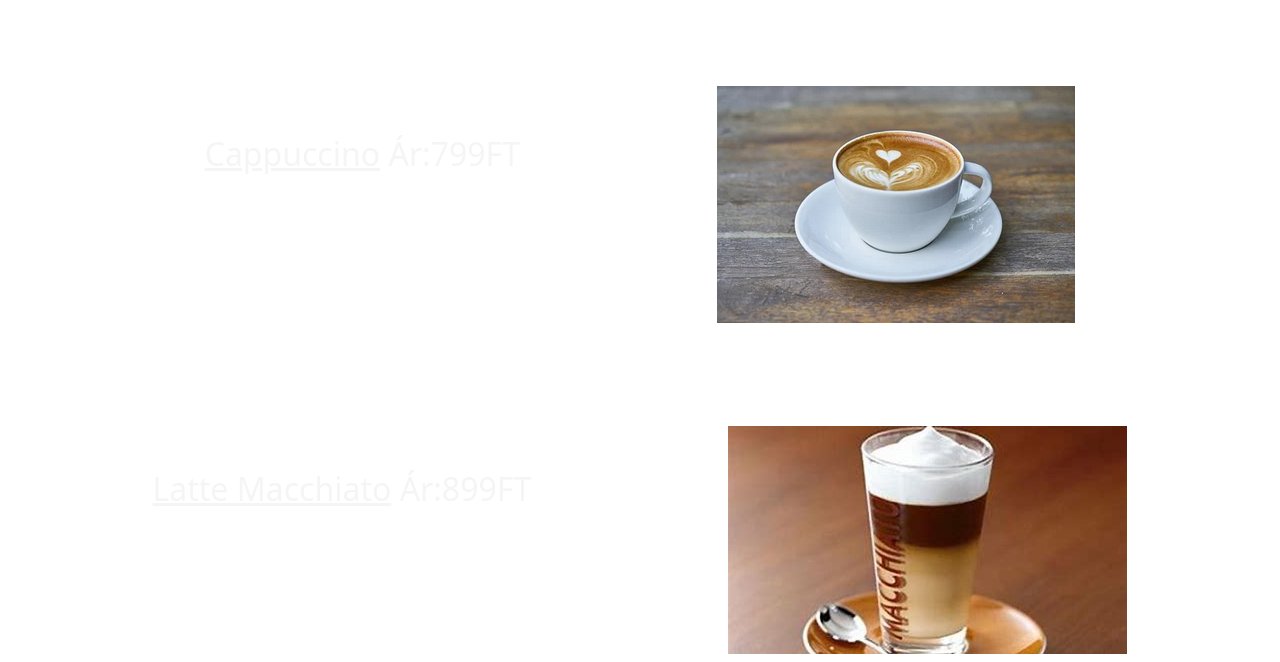
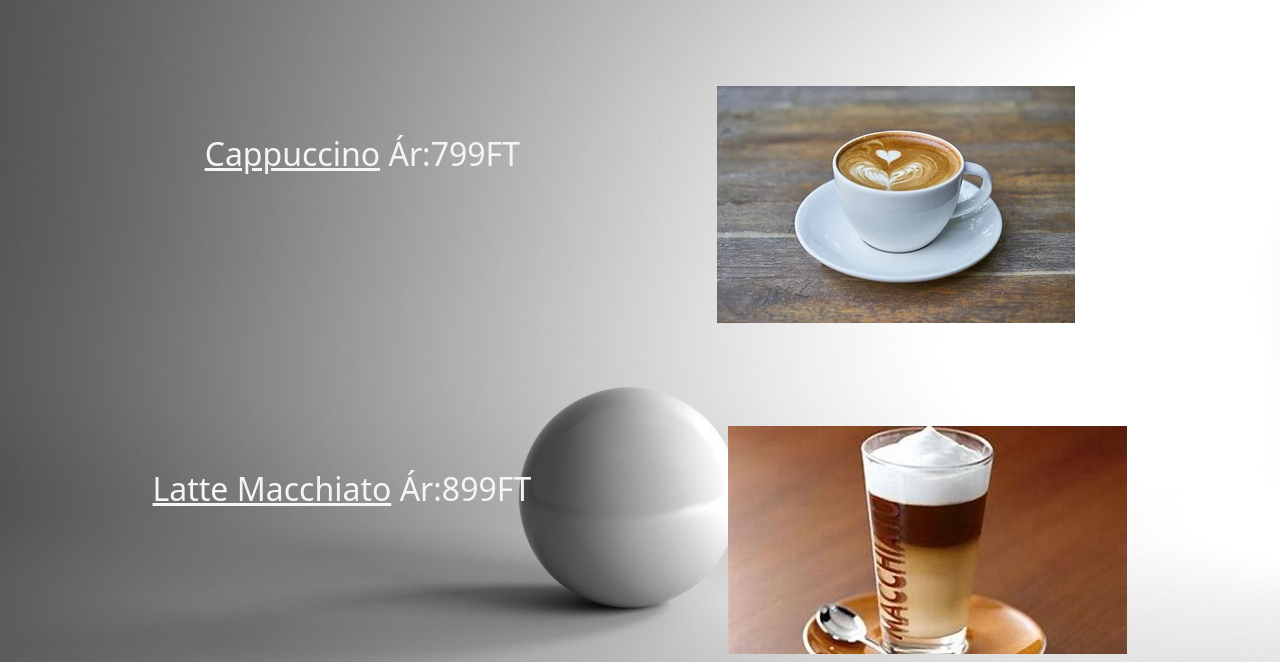
Before and after one commit to Robinhood0123/Kirajok, a plain HTML site: page kavezo_uj/kavefajtak.html in a window 1280 px wide. Shown: the part 860-1522 px from the top of the page. Drawn offline with Linux system fonts and the light colour scheme; files that its build step writes are made by us from their sources.

Commit message:
11.21
hatter

```diff
--- a/kavezo_uj/kavefajtak.css
+++ b/kavezo_uj/kavefajtak.css
@@ -1,5 +1,5 @@
 body{
-    background-image: url(asd.jpg);
+    background-image: url(shrek.jfif);
     background-attachment: fixed;
     background-size: cover;
     background-position: center;
--- a/kavezo_uj/sutemenyek.css
+++ b/kavezo_uj/sutemenyek.css
@@ -1,5 +1,5 @@
 body{
-    background-image: url(suti_hatter.jpg);
+    background-image: url(kép.jfif);
     background-attachment: fixed;
     background-size: cover;
     background-color:indianred;
```
Also changed, not shown: kavezo_uj/andrew.jfif (added), kavezo_uj/kép.jfif (added), kavezo_uj/shrek.jfif (added).
